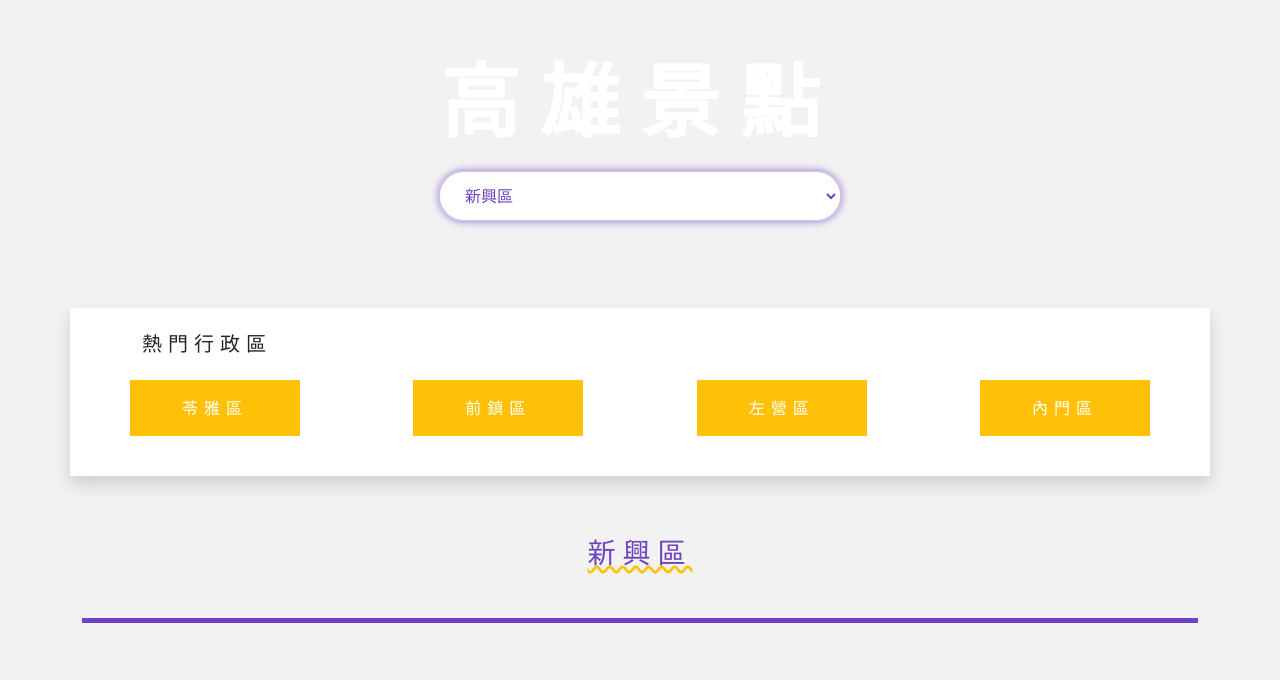
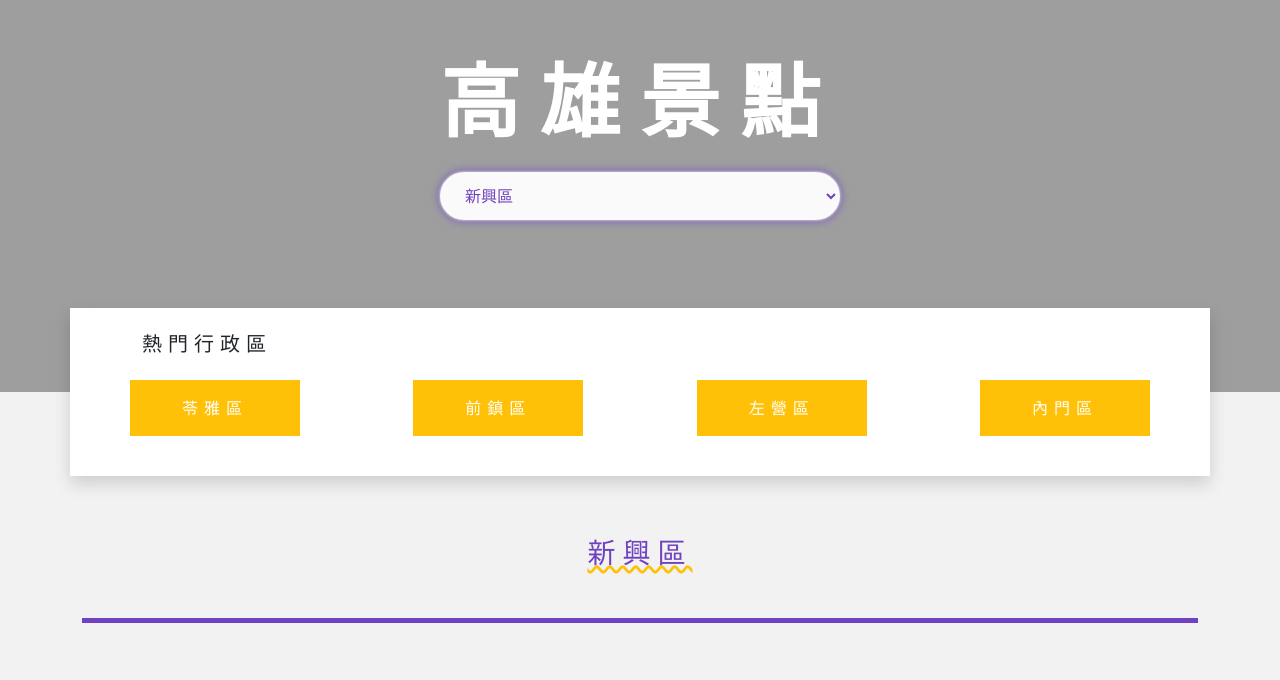
Before and after one commit to ShooBoost/JS_student, a plain HTML site: page 高雄景點介紹/index.html in a window 1280 px wide. Shown: the part 120-800 px from the top of the page. Drawn offline with nearby package versions, Linux system fonts and the light colour scheme; files that its build step writes are made by us from their sources; the site is published under a folder, as on GitHub Pages, so addresses that start at the root find nothing.

Commit message:
change banner url

```diff
--- a/高雄景點介紹/scss/main.scss
+++ b/高雄景點介紹/scss/main.scss
@@ -15,7 +15,7 @@ span {
     // overflow: hidden;
     width: 100%;
     padding-top: 40%;
-    background-image: url('/assets/banner.png');
+    background-image: url('../assets/banner.png');
     background-repeat: no-repeat;
     background-size: cover;
 }
```
Also changed, not shown: 1 other file.
